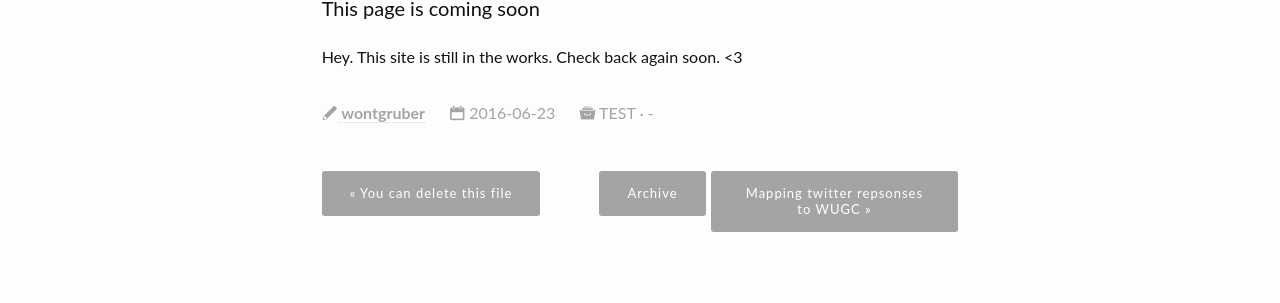
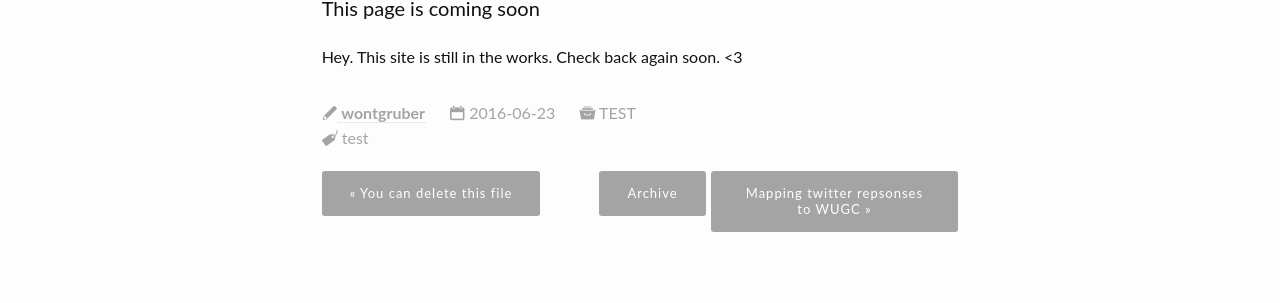
Before and after one commit to wontgruber/wontgruber.github.io, a Jekyll site: the page built from _posts/2016-06-23-tesing-1-2-3.md, in a window 1280 px wide. Shown: the part 506-809 px from the top of the page. Built offline with Jekyll 4.4.1, drawn with Linux system fonts in a browser that asks for light colours.

Commit message:
Update 2016-06-23-tesing-1-2-3.md

```diff
--- a/_posts/2016-06-23-tesing-1-2-3.md
+++ b/_posts/2016-06-23-tesing-1-2-3.md
@@ -6,10 +6,10 @@ layout: page
 subheadline: "Test"
 title: "This is only a test"
 teaser: "This page is coming soon"
-categories: Test
-  -
+categories:
+  - test
 tags:
-  -
+  - test
 ---
 
 
```
